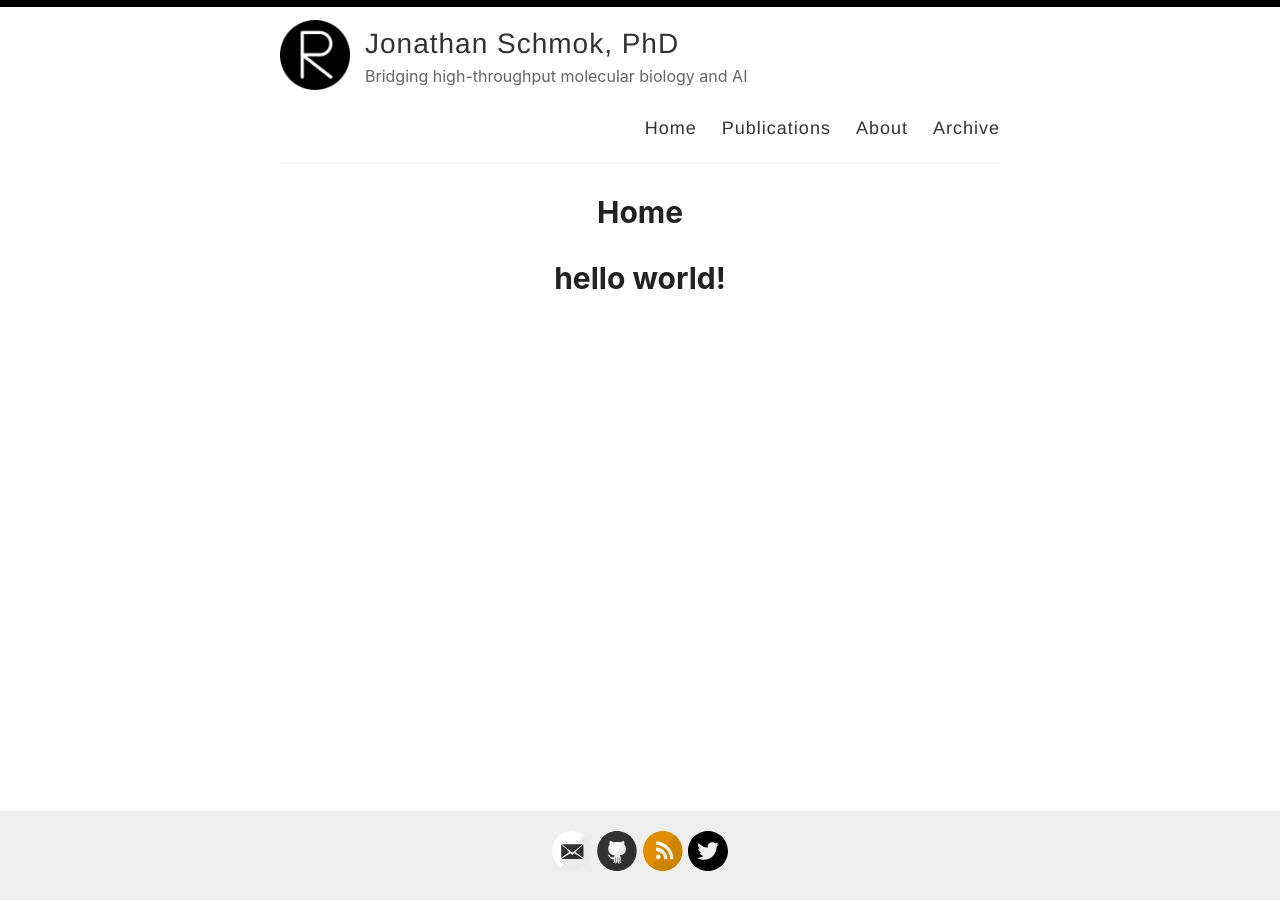
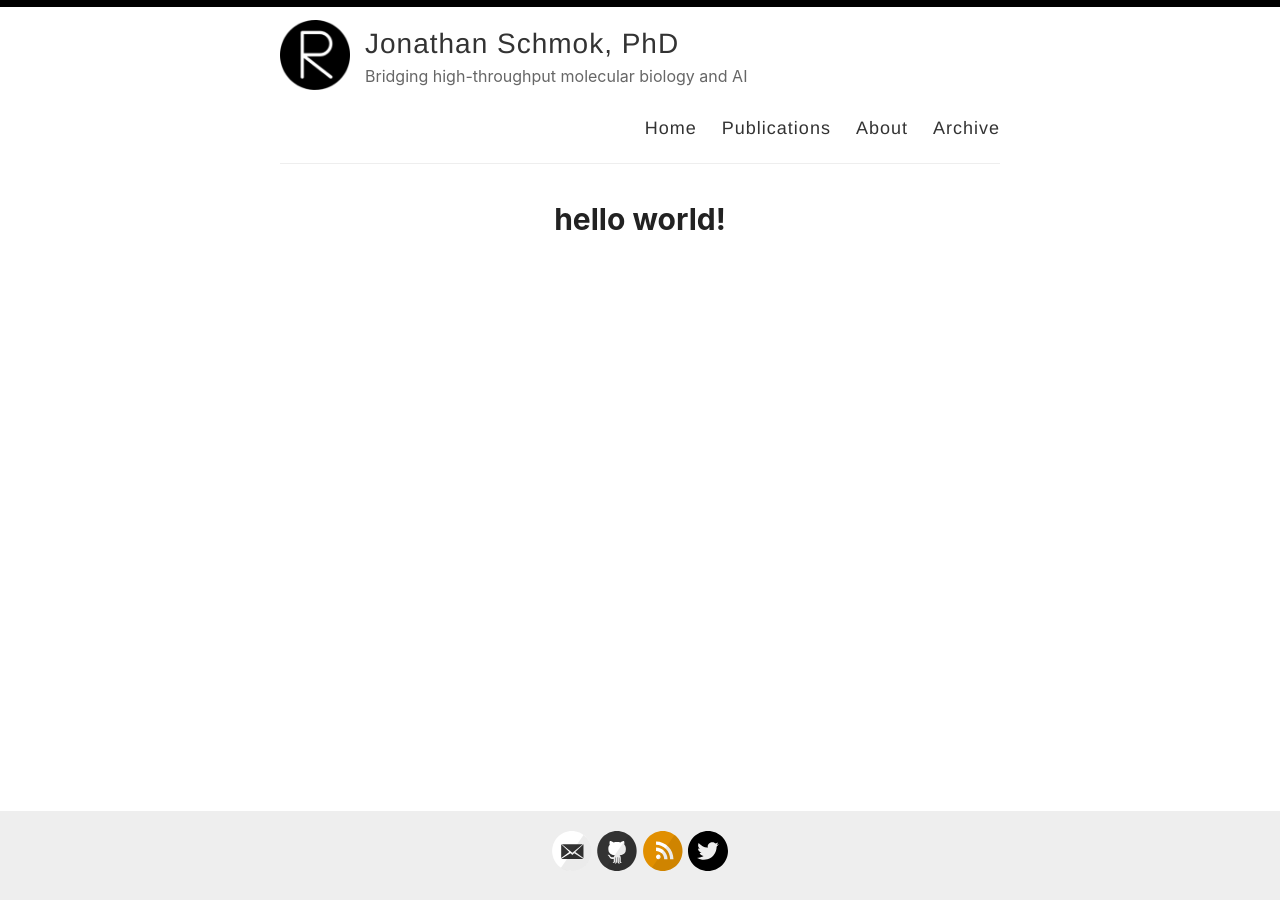
Before and after one commit to jonschmok/jonschmok.github.io, a Jekyll site: the page built from index.html, in a window 1280 px wide. Built offline with Jekyll 4.4.1, drawn with Linux system fonts in a browser that asks for light colours; the list of posts is cut into pages by our own code.

Commit message:
Update index.html

```diff
--- a/index.html
+++ b/index.html
@@ -1,7 +1,5 @@
 ---
-layout: page
-title: Home
-permalink: /home/
+layout: default
 ---
 
 <h1>{{ "Hello World!" | downcase }}</h1>
```
